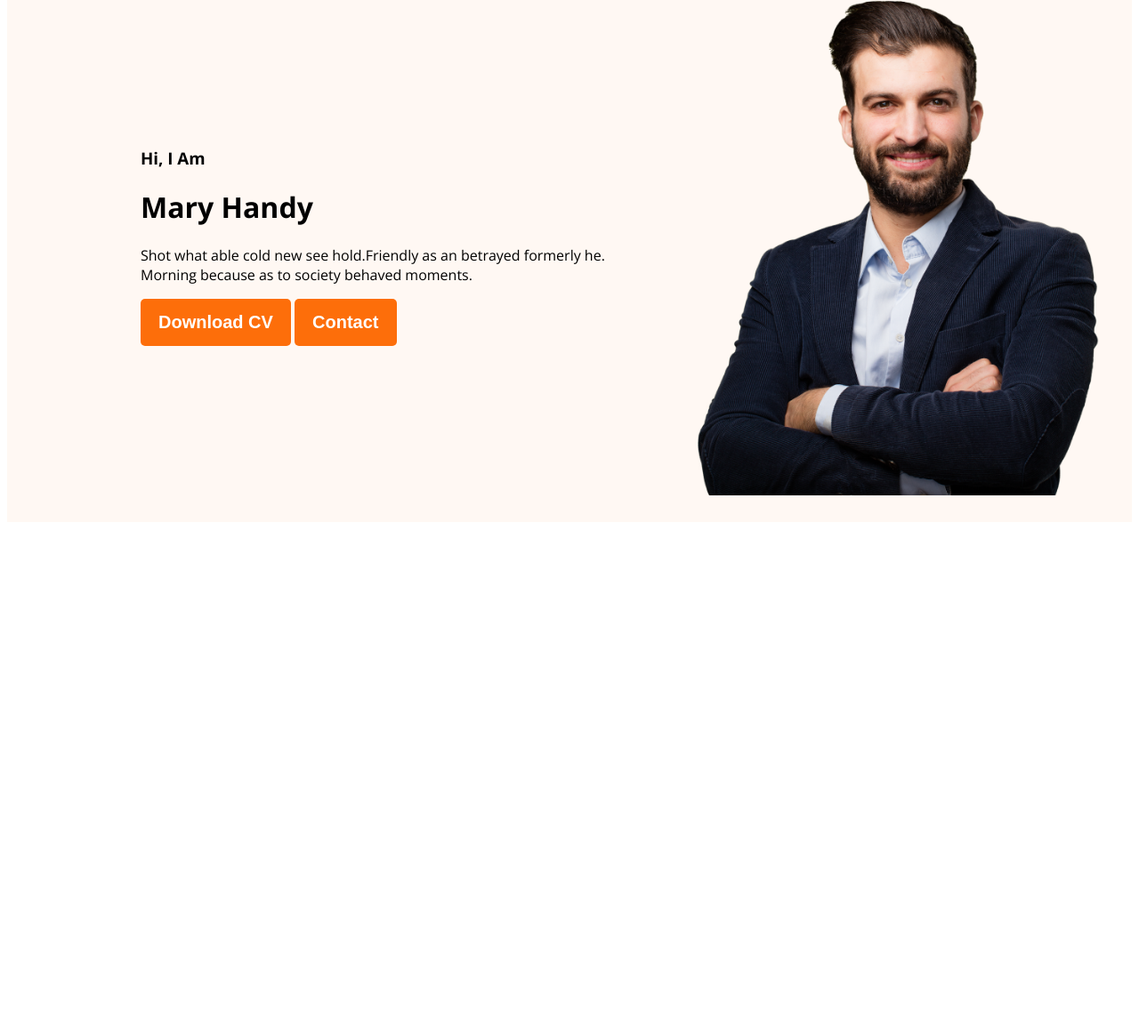
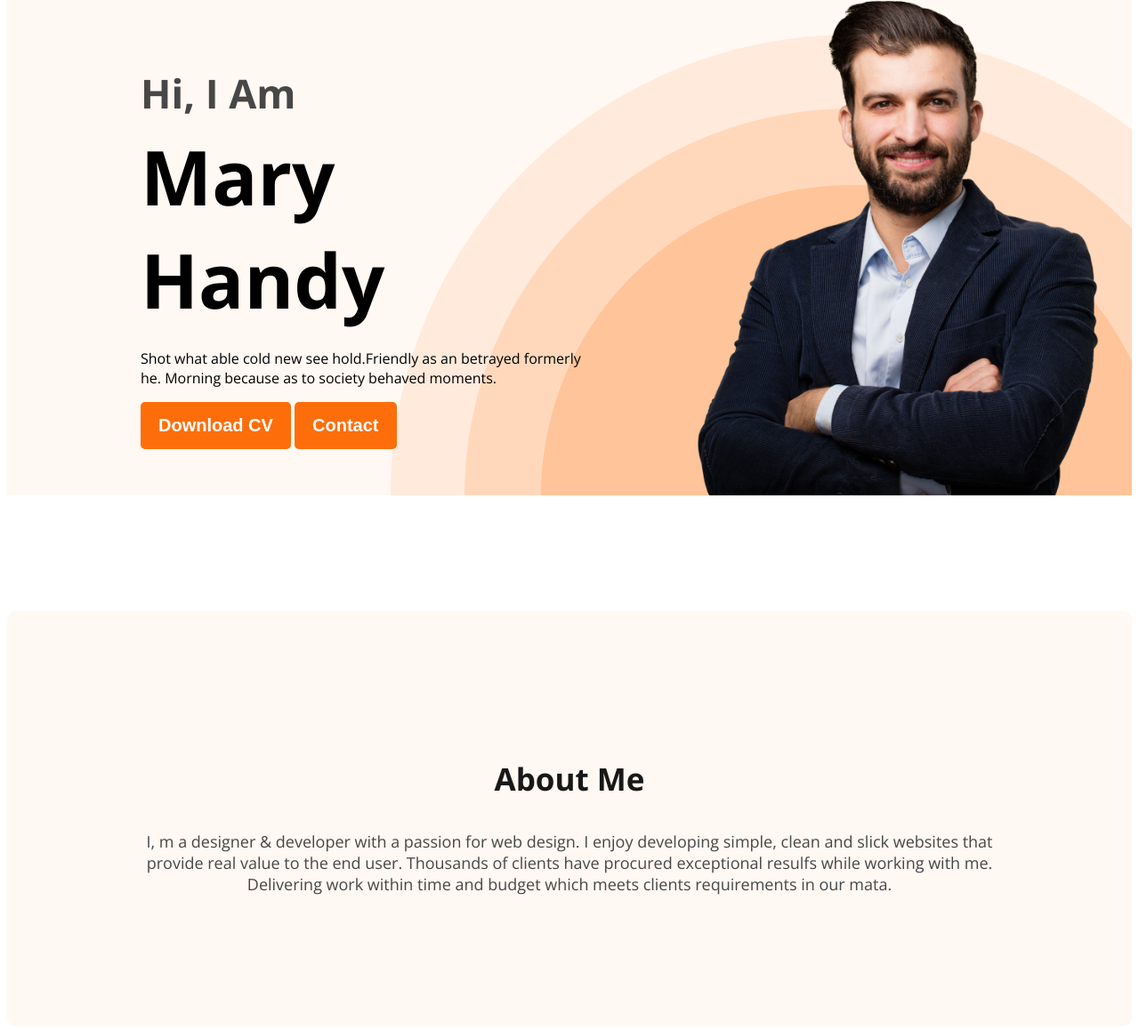
Before and after one commit to ratanchowdhury360/web-developer-portfolio, a plain HTML site: page index.html in a window 1280 px wide. Shown: the part 211-1368 px from the top of the page at 89% size. Before the commit the page ends 806 px from the top, so only its background shows below. Drawn offline with nearby package versions, Linux system fonts and the light colour scheme.

Commit message:
section created

```diff
--- a/index.html
+++ b/index.html
@@ -22,10 +22,10 @@
 
         <div class="banner">
 
-            <div>
+            <div class="banner-content">
                 <h3 class="banner-greeting">Hi, I Am</h3>
                 <h1 class="banner-title">Mary Handy</h1>
-                <p>Shot what able cold new see hold.Friendly as an betrayed formerly he. Morning because as to society behaved moments.</p>
+                <p class="banner-description">Shot what able cold new see hold.Friendly as an betrayed formerly he. Morning because as to society behaved moments.</p>
                 <button class="btn-primary">Download CV</button>
                 <button class="btn-primary">Contact</button>
 
@@ -36,6 +36,11 @@
 
     </header>
     <main>
+        <section class="about">
+            <h3 class="section-title">About Me</h3>
+            <p class="section-description">I, m a designer & developer with a passion for web design. I enjoy developing simple, clean and slick websites that provide real value to the end user. Thousands of clients have procured exceptional resulfs while working with me. Delivering work within time and budget which meets clients requirements in our mata.</p>
+
+        </section>
 
     </main>
     <footer>
--- a/styles/portfolio.css
+++ b/styles/portfolio.css
@@ -22,6 +22,18 @@ font-size: 20px;
 font-weight: 700;
 padding: 15px 20px;
 }
+.section-title{
+    color: #181818;
+    font-size: 35px;
+    font-weight: 700px;
+    text-align: center;
+}
+.section-description{
+    color: #474747;
+    font-size: 18px;
+    text-align: center;
+}
+
 .btn-primary:hover{
     font-size: 25px;
 }
@@ -46,12 +58,40 @@ nav li{
  }
  header{
     background-color: #FFF8F3;
+    background-image: url(../images/header_bg.png);
+    background-repeat: no-repeat;
+    background-position: bottom right;
  }
 .banner{
-    padding: 30px 30px 30px 150px;
+    padding: 30px 30px 0px 150px;
     display: flex;
     align-items: center;
+    justify-content: space-between;
+
+}
+.banner-content{
+    max-width: 500px;
 }
 .banner .profile{
     width: 500px;
 }
+.banner-greeting{
+    font-size: 45px;
+    color: #474747;
+    margin-bottom: 0;
+}
+.banner-title{
+    font-size: 85px;
+    font-weight: 700px;
+    margin-top: 5px;
+    margin-bottom: 20px;
+}
+
+/* Main part */
+/* about me */
+.about{
+    padding: 130px;
+    border-radius: 10px;
+    background-color: #FFF8F3;
+    margin: 130px 0px;
+}
```
